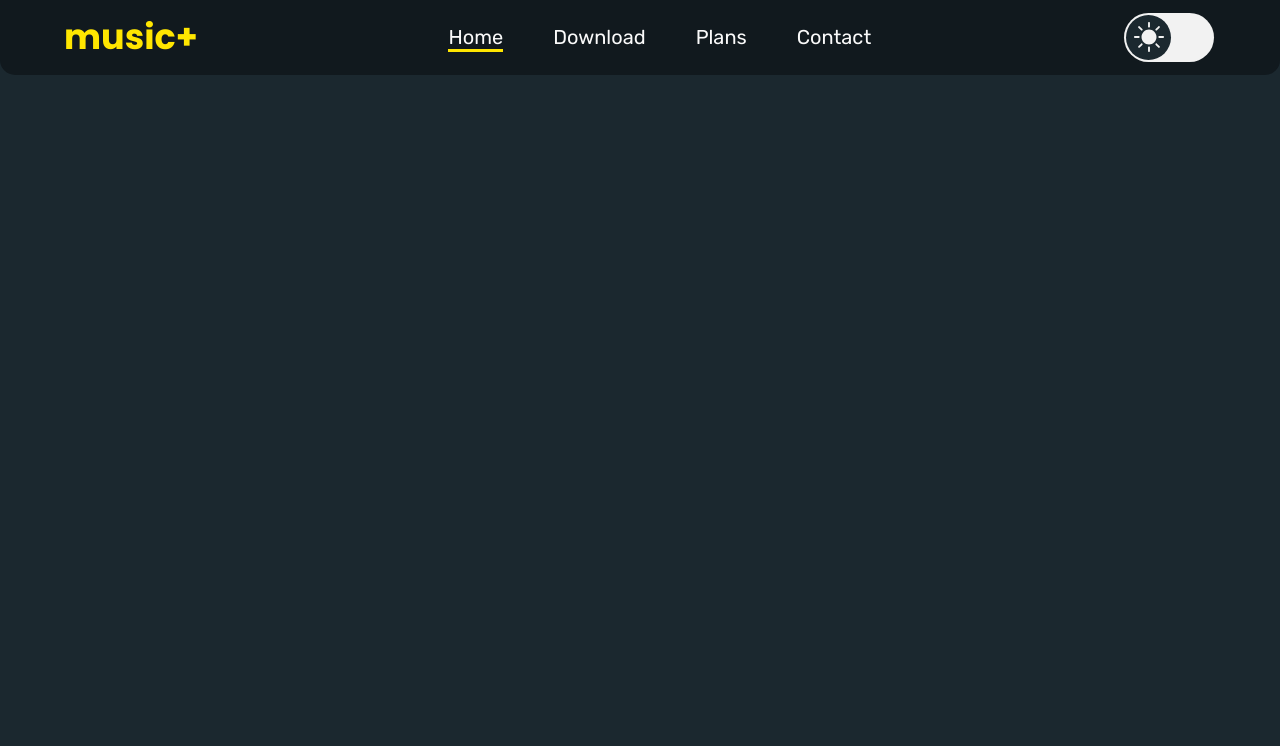
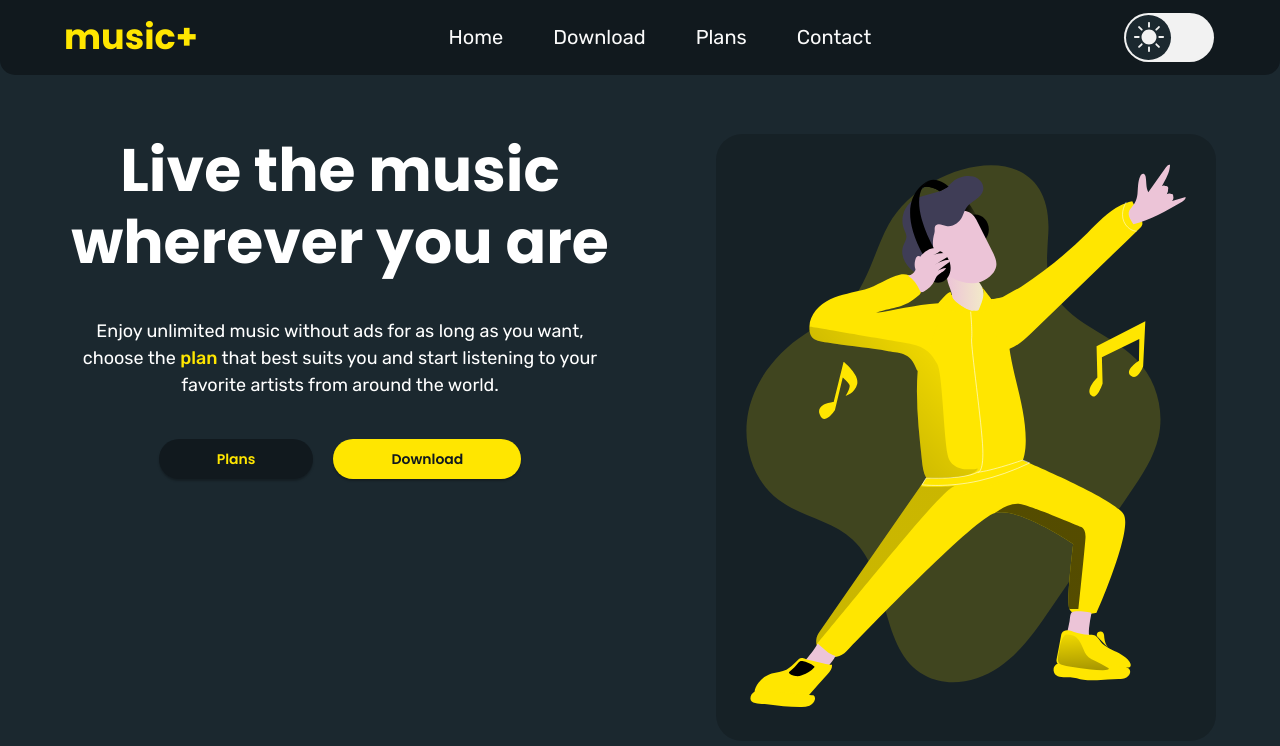
Before and after one commit to CarloS-x18/music_plus-SPA, a website built with webpack: page src/index.html in a window 1280 px wide. Built offline with nearby package versions, Linux system fonts and the light colour scheme.

Commit message:
Home page finished, changes in navbar and routes modified

```diff
--- /dev/null
+++ b/src/controllers/home.controller.js
@@ -0,0 +1,11 @@
+import view from '../views/home.html';
+
+const Home = () => {
+    const divElement = document.createElement('div');
+    divElement.classList.add('home');
+    divElement.innerHTML = view;
+
+    return divElement;
+}
+
+export default Home;
--- /dev/null
+++ b/src/controllers/index.controller.js
@@ -0,0 +1,7 @@
+import Home from './home.controller';
+
+const pages = {
+    Home
+}
+
+export default pages;
--- a/src/index.html
+++ b/src/index.html
@@ -22,7 +22,7 @@
             <nav class="pages">
                 <ul class="links">
                     <li>
-                        <a class="link-page mark-link-desktop" href="#/">Home</a>
+                        <a class="link-page" href="#/">Home</a>
                     </li>
                     <li>
                         <a class="link-page" href="#/download">Download</a>
@@ -55,7 +55,7 @@
             <nav class="pages-mobile">
                 <ul class="links-mobile">
                     <li>
-                        <a class="link-page-mobile mark-link-mobile" href="#/">Home</a>
+                        <a class="link-page-mobile" href="#/">Home</a>
                     </li>
                     <li>
                         <a class="link-page-mobile" href="#/download">Download</a>
@@ -76,8 +76,25 @@
                     </div>
                 </div>
             </button>
-
         </div>
     </header>
+
+    <main class="root">
+        <div class="home">
+            <div class="home-text">
+                <h1 class="home-text-title">Live the music<br> wherever you are</h1>
+                <p class="home-text-paragraph">Enjoy unlimited music without ads for as long as you want, choose the <span class="text-color">plan</span> that best suits you and start listening to your favorite artists from around the world.</p>
+
+                <div class="home-buttons">
+                    <button class="home-btn-plans">Plans</button>
+                    <button class="home-btn-download">Download</button>
+                </div>
+            </div>
+
+            <div class="home-img">
+                <img src="./img/img-home.svg" alt="person image">
+            </div>
+        </div>
+    </main>
 </body>
 </html>
--- a/src/index.js
+++ b/src/index.js
@@ -1,10 +1,12 @@
 import './sass/app.scss';
+import router from './routes/index.routes';
 
 // variables
 const btnMenu = document.querySelector('.btn-menu');
 const navMobile = document.querySelector('.content-nav');
 const bgNav = document.querySelector('.bg-nav');
 const btnClose = document.querySelector('.close-btn');
+const pagesNavMobile = document.querySelectorAll('.link-page-mobile');
 
 // show nav mobile to click button menu
 btnMenu.addEventListener('click', () => {
@@ -17,3 +19,15 @@ btnClose.addEventListener('click', () => {
     navMobile.classList.remove('show-nav');
     bgNav.classList.remove('show-bg-nav');
 });
+
+pagesNavMobile.forEach( page => {
+    page.addEventListener('click', e => {
+        navMobile.classList.remove('show-nav');
+        bgNav.classList.remove('show-bg-nav');
+    })
+});
+
+// Page in base to route
+window.addEventListener('hashchange', () => {
+    router(window.location.hash);
+})
--- /dev/null
+++ b/src/routes/index.routes.js
@@ -0,0 +1,23 @@
+import pages from "../controllers/index.controller";
+
+const main = document.querySelector('.root');
+
+const router = (route) => {
+
+    main.innerHTML = '';
+
+    switch (route) {
+        case '#/':
+            return main.appendChild(pages.Home());
+        case '#/download':
+            return console.log('Download')
+        case '#/plans':
+                return console.log('Plans');
+        case '#/contact':
+            return console.log('Contact');
+        default:
+            return console.log(404);
+    }
+}
+
+export default router;
--- a/src/sass/app.scss
+++ b/src/sass/app.scss
@@ -7,5 +7,6 @@
 
 // layout
 @import './layout/navbar';
+@import './layout/homePage';
 
 @import './layout/modifiersJS';
--- a/src/sass/base/_globals.scss
+++ b/src/sass/base/_globals.scss
@@ -15,7 +15,11 @@
     padding: 0;
 }
 h1, h2, h3 {
-    font-family: $poppis;
+    font-family: $poppins;
+    line-height: 1.2;
+}
+p {
+    line-height: 1.5;
 }
 button {
     background-color: transparent;
@@ -28,3 +32,10 @@
     text-decoration: none;
     color: black;
 }
+.root {
+    @media (min-width: 990px) {
+        display: grid;
+        place-items: center;
+        min-height: calc(100vh - 75px);
+    }
+}
--- a/src/sass/base/_variables.scss
+++ b/src/sass/base/_variables.scss
@@ -9,5 +9,5 @@ $secondary: #F2F2F2;
 $opacity-nav: #000000a3;
 
 // Fonts
-$poppis: 'Poppins', sans-serif;
+$poppins: 'Poppins', sans-serif;
 $rubik: 'Rubik', sans-serif;
--- /dev/null
+++ b/src/sass/layout/_homePage.scss
@@ -0,0 +1,118 @@
+.home {
+    width: 90%;
+    max-width: 120rem;
+    margin: 5rem auto;
+    display: grid;
+    place-items: center;
+    display: flex;
+    flex-direction: column;
+    gap: 6rem;
+
+    @media (min-width: 1225px) {
+        flex-direction: row;
+        align-items: flex-start;
+        gap: 10rem;
+    }
+
+    .home-text {
+        text-align: center;
+
+        @media (min-width: 1325px) {
+            text-align: left;
+            margin-top: 5rem;
+        }
+
+        .home-text-title {
+            color: #fff;
+            font-size: 3.5rem;
+
+            @media (min-width: 650px) {
+                font-size: 6rem;
+            }
+        }
+
+        .home-text-paragraph {
+            color: #fff;
+            font-size: 1.4rem;
+            margin: 4rem auto;
+            max-width: 75rem;
+
+            .text-color {
+                color: $primary-dark;
+                font-weight: 500;
+            }
+
+            @media (min-width: 650px) {
+                font-size: 1.8rem;
+            }
+        }
+
+        .home-buttons {
+            display: flex;
+            justify-content: center;
+            gap: 2rem;
+
+            @media (min-width: 1325px) {
+                justify-content: left;
+                gap: 3.5rem;
+            }
+        }
+
+        .home-btn-plans {
+            background-color: $navbar-dark;
+            color: $primary-dark;
+            font-family: $poppins;
+            font-size: 1.4rem;
+            font-weight: 600;
+            padding: .5rem 3.2rem;
+            border-radius: 50px;
+            box-shadow: 0px 2px 2px rgba(0, 0, 0, 0.25);
+            cursor: pointer;
+
+            &:hover {
+                transform: scale(1.1);
+                transition: .2s all linear;
+            }
+
+            @media (min-width: 990px) {
+                padding: 1rem 5.6rem;
+            }
+        }
+        .home-btn-download {
+            background-color: $primary-dark;
+            color: $navbar-dark;
+            font-family: $poppins;
+            font-size: 1.4rem;
+            font-weight: 600;
+            padding: .5rem 3.2rem;
+            border-radius: 50px;
+            box-shadow: 0px 2px 2px rgba(0, 0, 0, 0.25);
+            cursor: pointer;
+
+            &:hover {
+                transform: scale(1.1);
+                transition: .2s all linear;
+            }
+
+            @media (min-width: 990px) {
+                padding: 1rem 5.6rem;
+            }
+        }
+    }
+    .home-img {
+        background-color: #00000030;
+        display:inline-block;
+        padding: 3rem;
+        border-radius: 26px;
+        width: 70%;
+        max-width: 40rem;
+
+        img {
+            width: 100%;
+        }
+
+        @media (min-width: 990px) {
+            max-width: 50rem;
+        }
+    }
+}
--- a/src/sass/layout/_navbar.scss
+++ b/src/sass/layout/_navbar.scss
@@ -9,7 +9,7 @@
 
     .logo {
         color: $primary-dark;
-        font-family: $poppis;
+        font-family: $poppins;
         font-size: 3rem;
         font-weight: bold;
 
@@ -19,8 +19,6 @@
     }
 
     .btn-menu {
-        cursor: pointer;
-
         @media (min-width: 970px) {
             display: none;
         }
@@ -84,7 +82,6 @@
         position: absolute;
         top: 2rem;
         right: 2rem;
-        cursor: pointer;
     }
 
     .links-mobile {
--- /dev/null
+++ b/src/views/home.html
@@ -0,0 +1,13 @@
+<div class="home-text">
+    <h1 class="home-text-title">Live the music<br> wherever you are</h1>
+    <p class="home-text-paragraph">Enjoy unlimited music without ads for as long as you want, choose the <span class="text-color">plan</span> that best suits you and start listening to your favorite artists from around the world.</p>
+
+    <div class="home-buttons">
+        <button class="home-btn-plans">Plans</button>
+        <button class="home-btn-download">Download</button>
+    </div>
+</div>
+
+<div class="home-img">
+    <img src="./img/img-home.svg" alt="person image">
+</div>
```
Also changed, not shown: build/img/img-home.svg (added), build/index.html, build/main.js, src/controllers/contact.controller.js (added), src/controllers/download.controller.js (added), src/controllers/plans.controller.js (added), src/views/contact.html (added), src/views/download.html (added), src/views/plans.html (added).
